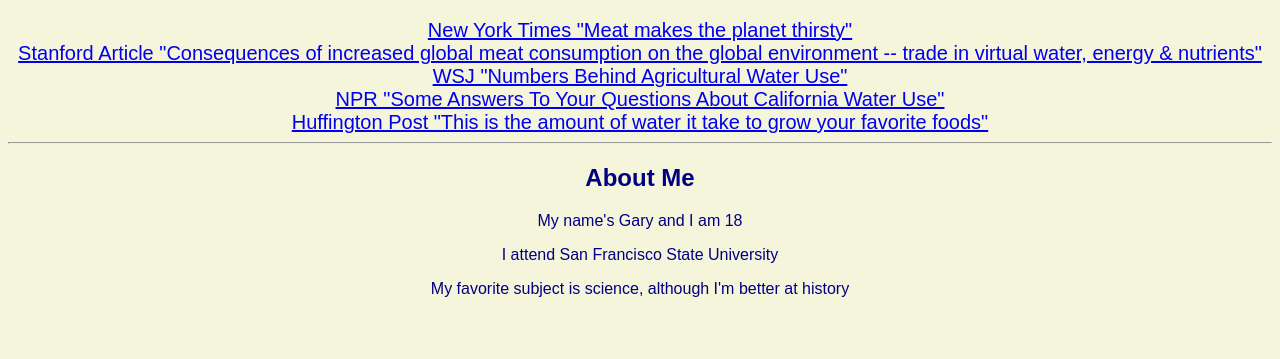
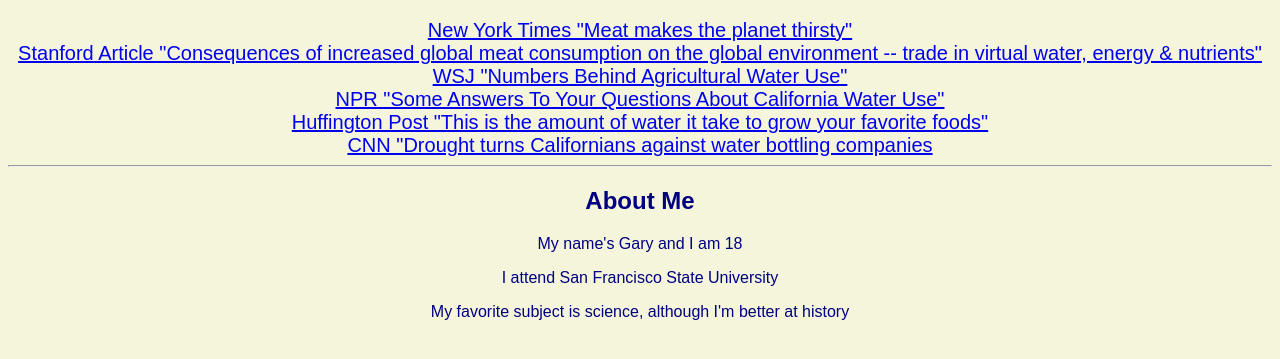
Before and after one commit to GarBear123/GarBear123.github.io, a plain HTML site: page index.html in a window 1280 px wide. Shown: the part 189-548 px from the top of the page. Drawn offline with Linux system fonts and the light colour scheme.

Commit message:
link
link

```diff
--- a/index.html
+++ b/index.html
@@ -14,7 +14,8 @@
 		<a href="https://woods.stanford.edu/environmental-venture-projects/consequences-increased-global-meat-consumption-global-environment">Stanford Article "Consequences of increased global meat consumption on the global environment -- trade in virtual water, energy & nutrients"</a><br>
 		<a href="http://www.wsj.com/articles/the-numbers-behind-agricultural-water-use-1434726353">WSJ "Numbers Behind Agricultural Water Use" </a><br>
 		<a href="http://www.npr.org/sections/thetwo-way/2015/06/11/413742521/some-answers-to-your-questions-about-california-water-use">NPR "Some Answers To Your Questions About California Water Use" </a><br>
-		<a href="http://www.huffingtonpost.com/2014/10/13/food-water-footprint_n_5952862.html">Huffington Post "This is the amount of water it take to grow your favorite foods"</a>
+		<a href="http://www.huffingtonpost.com/2014/10/13/food-water-footprint_n_5952862.html">Huffington Post "This is the amount of water it take to grow your favorite foods"</a><br>
+		<a href="http://money.cnn.com/2015/05/26/news/companies/california-bottled-water-drought/">CNN "Drought turns Californians against water bottling companies</a>
 	</div>
 	<hr>
 	<div class="about">
```
